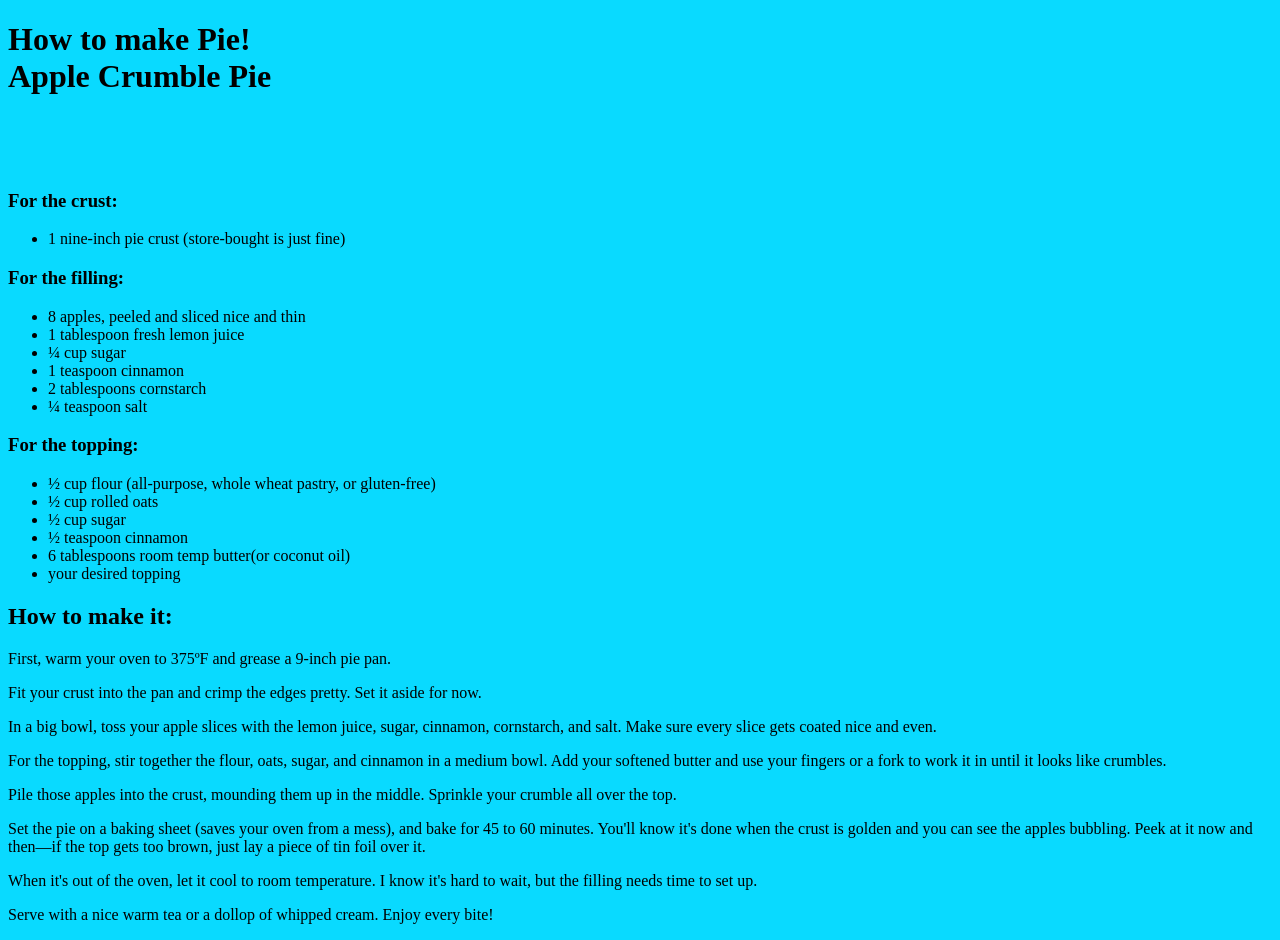
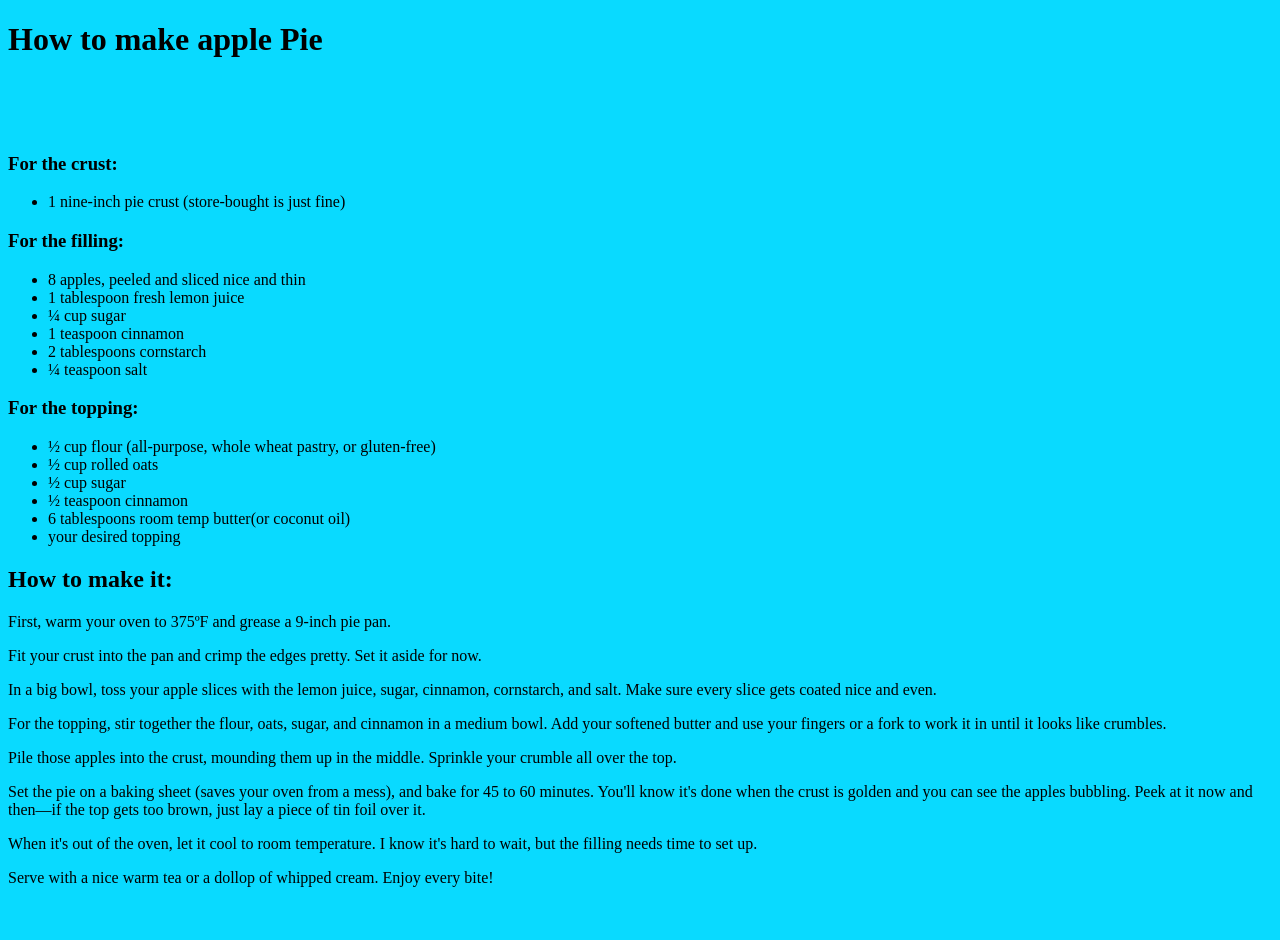
Before and after one commit to tweekerganga/Apple-Pie, a plain HTML site: page index.html in a window 1280 px wide. After the commit the page ends 903 px from the top, so only its background shows below. Drawn offline with Linux system fonts and the light colour scheme.

Commit message:
Update header text for pie recipe

```diff
--- a/index.html
+++ b/index.html
@@ -6,7 +6,7 @@
     <meta name="author" content="Alex">
     <meta name="viewport" content="width=device-width, initial-scale=1.0">
 </head>
-  <h1>How to make Pie! <br> Apple Crumble Pie</h1>
+  <h1>How to make apple Pie</h1>
 <body style="background-color:#09daff;">
   <br>
   <br>
```
